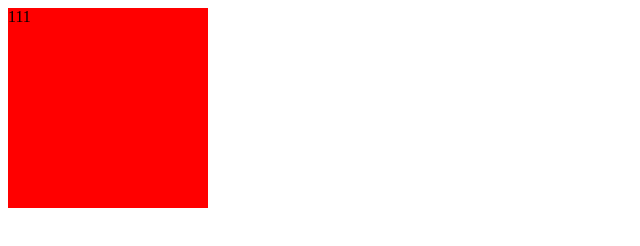
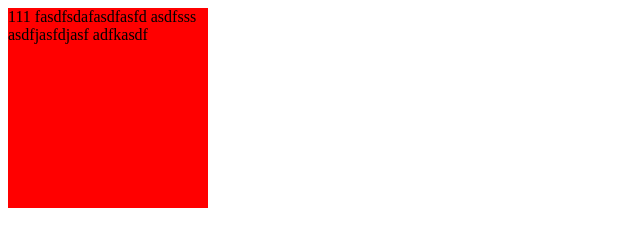
Before and after one commit to hongshaoniuroumian/web, a plain HTML site: page index.html in a window 1280 px wide. Shown: the whole page, without its empty margins (0-640 px from the left). Drawn offline with Linux system fonts and the light colour scheme.

Commit message:
'woxielediandongxi'

```diff
--- a/index.html
+++ b/index.html
@@ -10,6 +10,11 @@
 <body>
     <div class="box">
         111
+        fasdfsdafasdfasfd
+        asdfsss
+        asdfjasfdjasf
+
+        adfkasdf
     </div>
 </body>
 </html>
```
